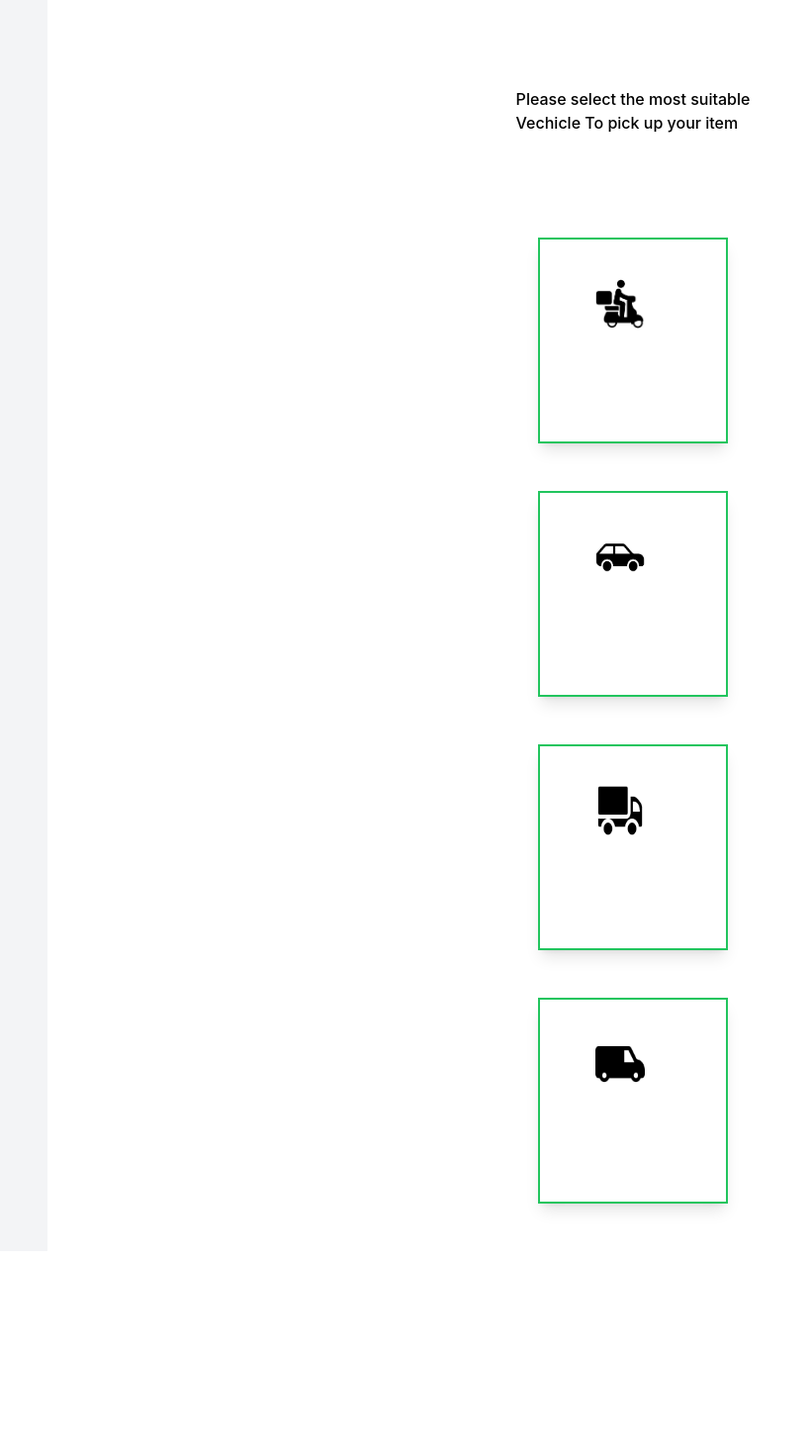
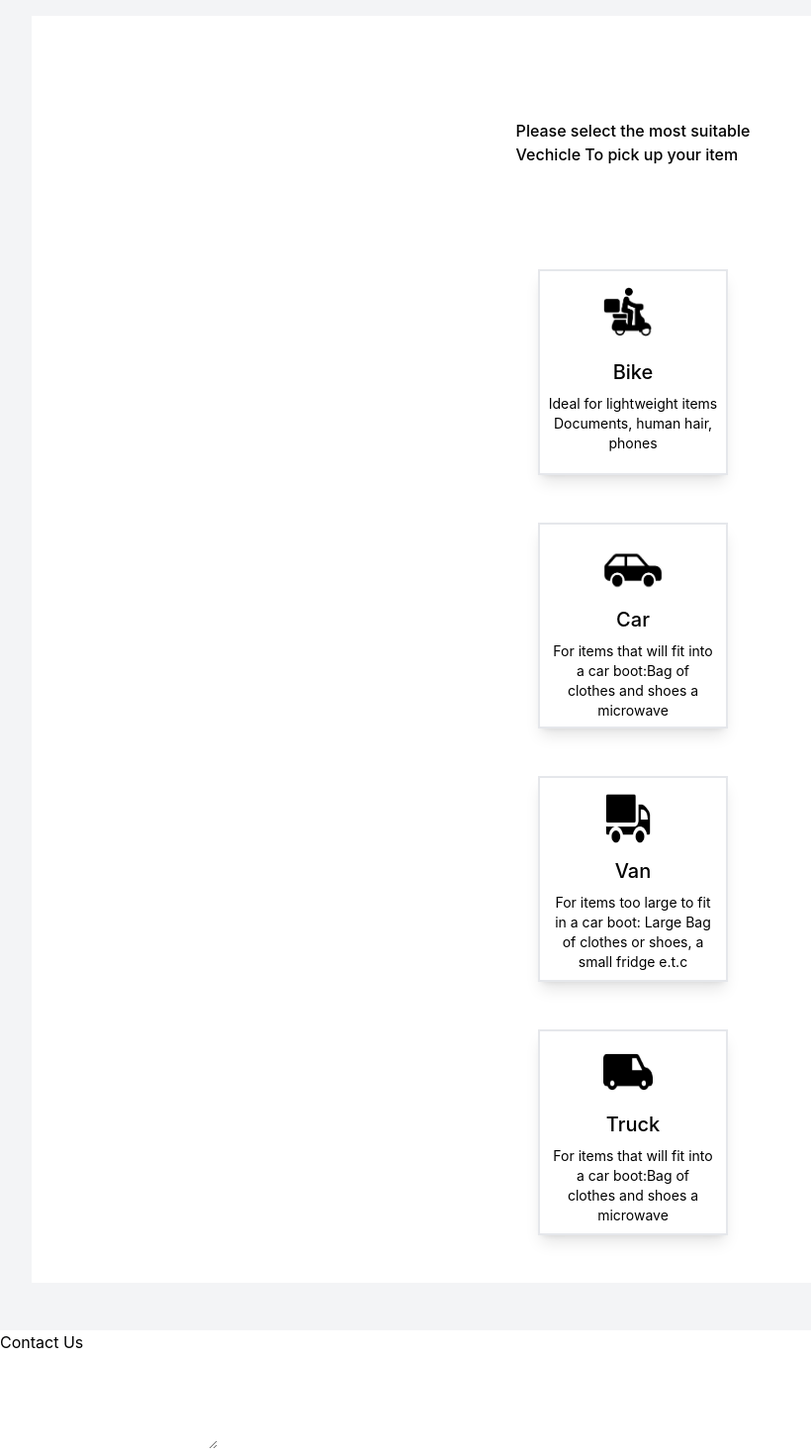
Before and after one commit to TruthTheDeveloper/Owerri-logistics, a Next.js app: page / in a window 1280 px wide. Shown: the part 678-2148 px from the top of the page at 99% size, without its empty margins (0-820 px from the left). Before the commit the page ends 1990 px from the top, so only its background shows below. Built offline with nearby package versions, Linux system fonts and the light colour scheme.

Commit message:
11th march 2022

```diff
--- /dev/null
+++ b/components/HomePage/ContactUs.tsx
@@ -0,0 +1,22 @@
+import type { NextPage } from 'next';
+
+
+
+const ContactUs: NextPage = () => {
+  return (
+      <div>
+          <h1>Contact Us</h1>
+          <div>
+              <input />
+          </div>
+          <div>
+              <input />
+          </div>
+          <div>
+              <textarea />
+          </div>
+      </div>
+  )
+}
+
+export default ContactUs;
--- a/components/HomePage/Header.tsx
+++ b/components/HomePage/Header.tsx
@@ -5,7 +5,7 @@ import bike from '../../public/assets/bike.svg'
 
 const Header: NextPage = () => {
   return (
-      <div>
+      <div className="">
           <div className="text-3xl text-center mt-5">
               <p><span className="text-green-500">Get</span> your Delivery</p>
               <p>at your doorstep anywhere</p>
--- a/components/HomePage/Main.tsx
+++ b/components/HomePage/Main.tsx
@@ -8,14 +8,14 @@ import motorbike from '../../public/assets/motorbike 1.png';
 
 const Main: NextPage = () => {
   return (
-      <main style={{background:'#F3F4F6'}}>
-        <div className="grid grid-rows-5 bg-white m-12">
+      <div style={{background:'#F3F4F6'}} className="overflow-hidden">
+        <div className="grid grid-rows-5 bg-white  mx-8 my-12">
           <div className="justify-self-center self-center my-5 font-medium">
             <p>Please select the most suitable</p>
             <p>Vechicle To pick up your item</p>
           </div>
-          <div className="justify-self-center border-2 border-green-500 cu   w-48 h-52 mb-12 shadow-lg">
-              <div className="pl-14 pt-10">
+          <div className="justify-self-center border-2 cursor-pointer  w-48 h-52 mb-12 shadow-lg">
+              <div className="mx-16 mt-4 mb-4">
                 <Image
                     src={motorbike}
                     alt="text"
@@ -23,19 +23,27 @@ const Main: NextPage = () => {
                     height={50}
                 />
               </div>
+              <div className="text-center text-sm">
+                  <h1 className="font-medium text-xl mb-2">Bike</h1>
+                    <p>Ideal for lightweight items Documents, human hair, phones</p>
+                </div>
             </div>
-            <div className="justify-self-center w-48 h-52 border-2 border-green-500  shadow-lg">
-                <div className="pl-14 pt-10">
+            <div className="justify-self-center w-48 h-52 border-2  cursor-pointer shadow-lg">
+                <div className="mx-16 mt-4 ">
                     <Image
                         src={car}
                         alt="text"
-                        width={50}
-                        height={50}
+                        width={70}
+                        height={70}
                         />
                 </div>
+                <div className="text-center text-sm mx-3">
+                <h1 className="font-medium text-xl mb-2">Car</h1>
+                    <p>For items that will fit into a car boot:Bag of clothes and shoes a microwave</p>
+                </div>
             </div>
-            <div className="justify-self-center w-48 border-2 border-green-500  h-52 shadow-lg">
-                <div className="pl-14 pt-10">
+            <div className="justify-self-center w-48 border-2 cursor-pointer  h-52 shadow-lg">
+                <div className="mx-16 mt-4 mb-2">
                     <Image
                         src={van}
                         alt="text"
@@ -43,9 +51,13 @@ const Main: NextPage = () => {
                         height={50}
                     />
                 </div>
+                <div className="text-center text-sm mx-3">
+                    <h1 className="font-medium text-xl mb-2">Van</h1>
+                    <p>For items too large to fit in a car boot: Large Bag of clothes or shoes, a small fridge e.t.c  </p>
+                </div>
             </div>
-            <div className="justify-self-center border-2 border-green-500  w-48 h-52 shadow-lg">
-                <div className="pl-14 pt-10">
+            <div className="justify-self-center border-2  cursor-pointer  w-48 h-52 shadow-lg">
+                <div className="mx-16 mt-4 mb-2">
                     <Image
                         src={delivery}
                         alt="text"
@@ -53,9 +65,13 @@ const Main: NextPage = () => {
                         height={50}
                     />
                 </div>
+                <div className="text-center text-sm mx-3">
+                    <h1 className="font-medium text-xl mb-2">Truck</h1>
+                    <p>For items that will fit into a car boot:Bag of clothes and shoes a microwave</p>
+                </div>
             </div>
         </div>
-      </main>
+      </div>
   )
 }
 
--- a/components/LandingPage.tsx
+++ b/components/LandingPage.tsx
@@ -2,15 +2,17 @@ import type { NextPage } from 'next';
 import Navbar from './HomePage/Navbar';
 import Header from './HomePage/Header';
 import Main from './HomePage/Main';
+import ContactUs from './HomePage/ContactUs';
 
 const LandingPage: NextPage = () => {
   return (
     <>
       <Navbar/>
-      <header className="mx-6">
+      <header className="mx-6  mb-8">
         <Header/>
       </header>
       <Main/>
+      <ContactUs/>
     </>
   )
 }
```
